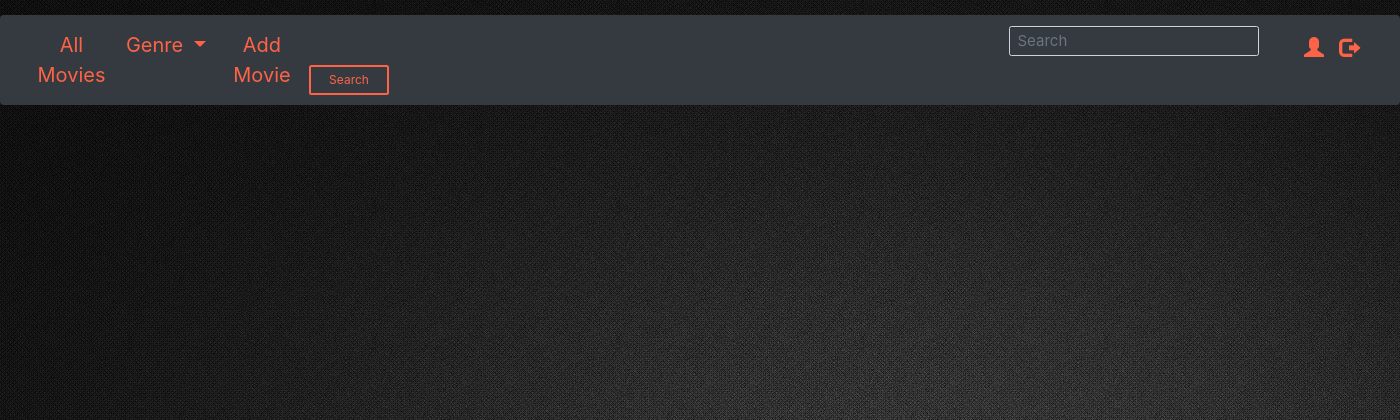
After one commit to jesdin/Movie-Review-System, a PHP site: page /Movie-Review-System/pages/navigationBar.php in a window 1400 px wide. The commit adds this page. Shown: the top 420 px of the page. Run offline with PHP 8.4, Linux system fonts and the light colour scheme.

Commit message:
new navebar

```diff
--- /dev/null
+++ b/pages/navigationBar.php
@@ -0,0 +1,186 @@
+<!doctype>
+<html>
+    <head>
+    <title>MOVIES</title>
+    <!-- <meta name="viewport" content="width=device-width, initial-scale=1"> -->
+    <link rel="stylesheet" href="https://maxcdn.bootstrapcdn.com/bootstrap/3.4.0/css/bootstrap.min.css">
+    <script src="https://ajax.googleapis.com/ajax/libs/jquery/3.4.1/jquery.min.js"></script>
+    <script src="https://maxcdn.bootstrapcdn.com/bootstrap/3.4.0/js/bootstrap.min.js"></script>
+    <link rel="stylesheet" href="https://stackpath.bootstrapcdn.com/bootstrap/4.3.1/css/bootstrap.min.css" integrity="sha384-ggOyR0iXCbMQv3Xipma34MD+dH/1fQ784/j6cY/iJTQUOhcWr7x9JvoRxT2MZw1T" crossorigin="anonymous">
+
+    <style>
+
+    /* .nav-link{
+        font-size: 20px;
+    } */
+
+    #allMovies,
+    #addMovie,
+    #navbarDropdown{
+        background: transparent;
+        border: none;
+        color: tomato;
+        font-size: 20px;
+        padding: 9px;
+    }
+
+    #allMovies:hover,
+    #addMovie:hover,
+    #navbarDropdown:hover{
+        background: tomato;
+        color: antiquewhite;
+    }
+
+    #searchBar{
+        margin-left: 700px;
+        height: 30px;
+        width: 250px;
+        font-size: 15px;
+        background: transparent;
+        /* border: none;
+        border: solid tomato 1.5px; */
+        outline: none;
+        color: antiquewhite;
+    }
+
+    searchBar:focus{
+        border: none;
+        border-bottom: solid tomato 2px;
+        outline: tomato;
+    }
+
+    #searchButton{
+        height: 30px;
+        width: 80px;
+        font-size: 12px;
+        border: solid tomato 2px;
+        color: tomato;
+    }
+
+    #searchButton:hover{
+        background: tomato;
+        color: antiquewhite;
+    }
+
+    #user{
+        font-size: 20px;
+        margin-top: 17%;
+        margin-left: 25px;
+        color: tomato;
+        width: 50px;
+        border: none;
+        outline: none;
+        /* border: solid tomato 1px; */
+    }
+
+    #logout{
+        font-size: 20px;
+        margin-top: 35%;
+        margin-left: -15px;
+        color: tomato;
+        width: 50px;
+        border: none;
+        outline: none;
+    }
+
+    #user:hover,
+    #logout:hover{
+        background: transparent;
+        color: antiquewhite;
+        border: none;
+        outline: none;
+        /* border-radius: 50px; */
+    }
+
+    #user:focus,
+    #logout:focus{
+        background: transparent;
+        color: antiquewhite;
+        border: none;
+        outline: none;
+        /* border-radius: 50px; */
+    }
+
+    </style>
+
+
+    </head>
+
+    <body background="../images/background.jpg">
+    <!-- <nav class=bg-custom> -->
+    <!-- <nav class="navbar navbar-expand-lg navbar-light bg-light" style="background-color:rgba(0, 0, 0, 0.3)"> -->
+    <br>
+    <nav class="navbar navbar-expand-sm bg-dark navbar-dark">
+    <!-- <a class="navbar-brand" href="#">Navbar</a> -->
+    <button class="navbar-toggler" type="button" data-toggle="collapse" data-target="#navbarNavAltMarkup" aria-controls="navbarNavAltMarkup" aria-expanded="false" aria-label="Toggle navigation">
+    <span class="navbar-toggler-icon"></span>
+    </button>
+        <div class="collapse navbar-collapse" id="navbarNavAltMarkup">
+        <div class="navbar-nav">
+        <button class="nav-item nav-link" href="http://localhost/Movie-Review-System/pages/AllMovies.php?#" id="allMovies">All Movies</button>
+        <a class="nav-link dropdown-toggle" href="#" id="navbarDropdown" role="button" data-toggle="dropdown" aria-haspopup="true" aria-expanded="false">
+                Genre
+        </a>
+        <button class="nav-item nav-link" href="http://localhost/Movie-Review-System/pages/AddMovie.php" id="addMovie">Add Movie</button>
+
+        <form class="form-inline my-2 my-lg-0">
+            <input id="searchBar" class="form-control mr-sm-2" type="search" placeholder="Search" aria-label="Search">
+            <button class="btn btn-outline-success my-2 my-sm-0" type="submit" id="searchButton">Search</button>
+            </form>
+
+        <p>
+        <button type="button" class="btn btn-default btn-sm" id="user">
+        <span class="glyphicon glyphicon-user"></span>
+        </button>
+         </p>
+
+         <p>
+        <button type="button" class="btn btn-default btn-sm" id="logout">
+          <span class="glyphicon glyphicon-log-out"></span>
+        </button>
+        </p>
+
+        </div>
+        </div>
+        </nav>
+         <!-- <a class="nav-link dropdown-toggle" href="#" id="navbarDropdown" role="button" data-toggle="dropdown" aria-haspopup="true" aria-expanded="false">
+                Genre
+                </a>
+                <div class="dropdown-menu" aria-labelledby="navbarDropdown">
+                <a class="dropdown-item" href="#">Action</a>
+                <a class="dropdown-item" href="#">Another action</a>
+                <div class="dropdown-divider"></div>
+                <a class="dropdown-item" href="#">Something else here</a>
+        </div>
+
+        <a class="navbar-brand" href="#">Add Movie</a>
+        <button class="navbar-toggler" type="button" data-toggle="collapse" data-target="#navbarSupportedContent" aria-controls="navbarSupportedContent" aria-expanded="false" aria-label="Toggle navigation">
+            <span class="navbar-toggler-icon"></span>
+        </button>
+
+
+
+        <div class="collapse navbar-collapse" id="navbarSupportedContent">
+            <form class="form-inline my-2 my-lg-0">
+            <input class="form-control mr-sm-2" type="search" placeholder="Search" aria-label="Search">
+            <button class="btn btn-outline-success my-2 my-sm-0" type="submit">Search</button>
+            </form>
+        </div>
+
+        <p>
+        <button type="button" class="btn btn-default btn-sm">
+        <span class="glyphicon glyphicon-user"></span> User
+        </button>
+         </p>
+
+         <p>
+        <button type="button" class="btn btn-default btn-sm">
+          <span class="glyphicon glyphicon-log-out"></span> Log out
+        </button>
+        </p>
+        </nav> -->
+
+
+
+    </body>
+</html>
```
Also changed, not shown: pages/AddMovie.php (+20 -17 lines), pages/AllMovies.php (+10 -3 lines).
